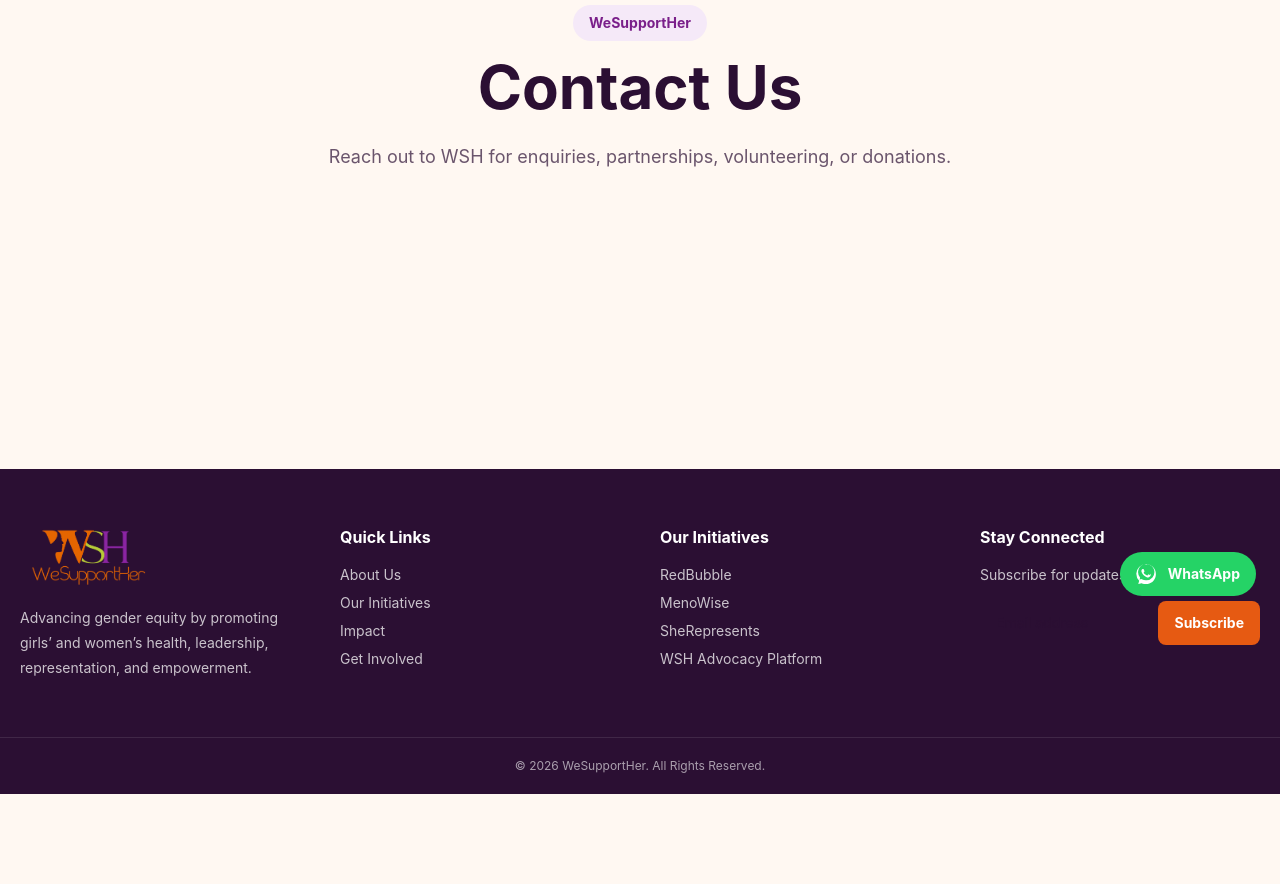
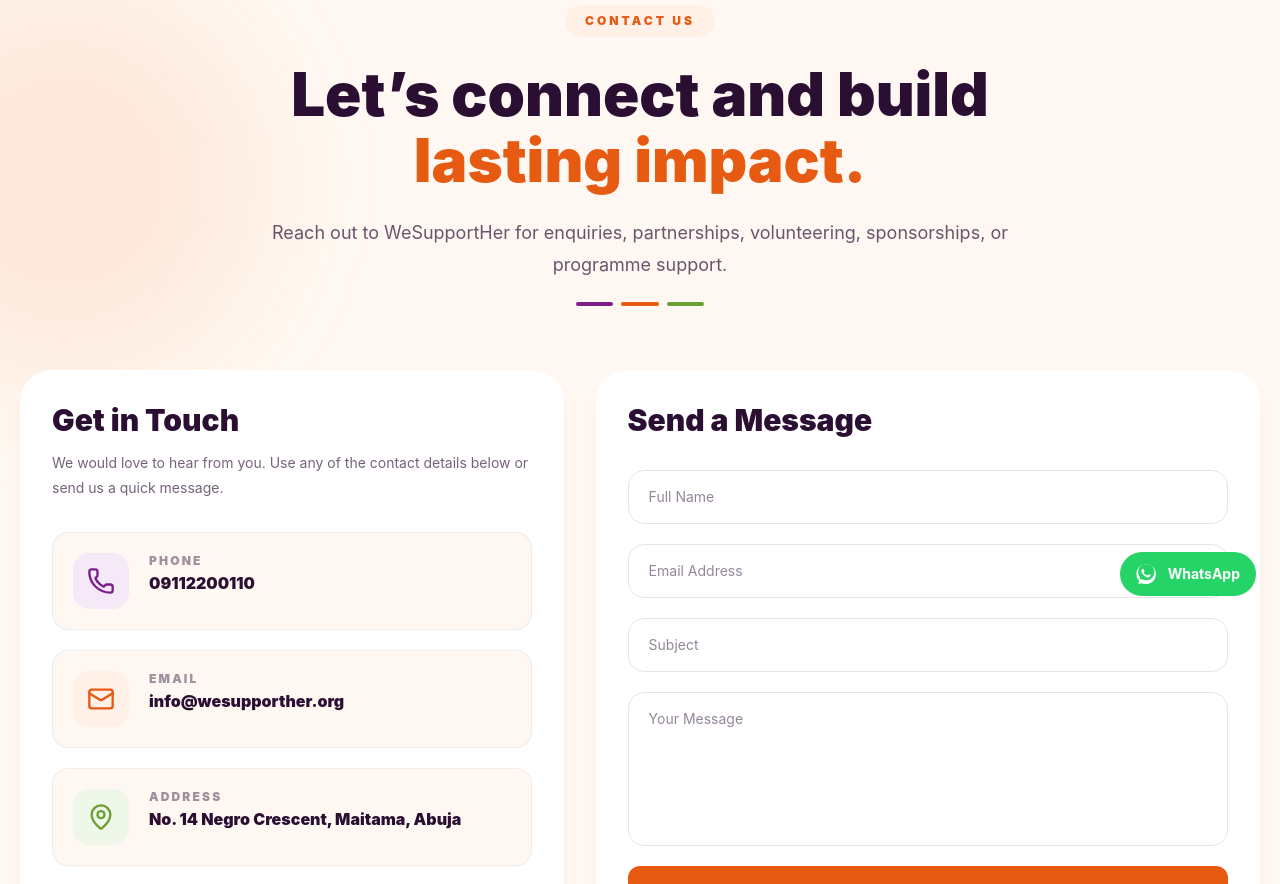
Before and after one commit to vicsystems55/wesupportherng, a Vue app: page /contact-us in a window 1280 px wide. Shown: the part 180-1064 px from the top of the page. Before the commit the page ends 974 px from the top, so only its background shows below. Built offline with nearby package versions, Linux system fonts and the light colour scheme.

Commit message:
impact page

```diff
--- a/src/pages/Contact.vue
+++ b/src/pages/Contact.vue
@@ -1,10 +1,193 @@
 <template>
   <DefaultLayout>
-    <PagePlaceholder title="Contact Us" subtitle="Reach out to WSH for enquiries, partnerships, volunteering, or donations." />
+    <main class="relative overflow-hidden bg-cream">
+      <div class="absolute -left-32 top-20 h-96 w-96 rounded-full bg-secondary/10 blur-3xl"></div>
+      <div class="absolute -right-32 bottom-20 h-96 w-96 rounded-full bg-primary/10 blur-3xl"></div>
+
+      <div class="relative z-10 mx-auto max-w-7xl px-5 py-24">
+        <div class="mx-auto max-w-3xl text-center reveal">
+          <span class="inline-flex rounded-full bg-soft-orange px-5 py-2 text-xs font-black uppercase tracking-[0.25em] text-secondary">
+            Contact Us
+          </span>
+
+          <h1 class="mt-6 font-display text-4xl font-black leading-tight text-dark md:text-6xl">
+            Let’s connect and build
+            <span class="text-secondary">lasting impact.</span>
+          </h1>
+
+          <p class="mt-6 text-base leading-relaxed text-dark/70 md:text-lg">
+            Reach out to WeSupportHer for enquiries, partnerships, volunteering,
+            sponsorships, or programme support.
+          </p>
+
+          <div class="mx-auto mt-5 flex w-32 items-center justify-center gap-2">
+            <span class="h-1 w-10 rounded-full bg-primary"></span>
+            <span class="h-1 w-10 rounded-full bg-secondary"></span>
+            <span class="h-1 w-10 rounded-full bg-accent"></span>
+          </div>
+        </div>
+
+        <div class="mt-16 grid gap-8 lg:grid-cols-[0.9fr_1.1fr]">
+          <!-- Contact Details -->
+          <div class="reveal rounded-[2rem] bg-white p-8 shadow-xl shadow-black/5">
+            <h2 class="font-display text-3xl font-black text-dark">
+              Get in Touch
+            </h2>
+
+            <p class="mt-3 text-sm leading-relaxed text-dark/65">
+              We would love to hear from you. Use any of the contact details
+              below or send us a quick message.
+            </p>
+
+            <div class="mt-8 space-y-5">
+              <a
+                v-for="item in contactDetails"
+                :key="item.title"
+                :href="item.href"
+                class="group flex gap-5 rounded-2xl border border-black/5 bg-cream p-5 transition hover:-translate-y-1 hover:bg-white hover:shadow-md"
+              >
+                <div
+                  class="flex h-14 w-14 shrink-0 items-center justify-center rounded-2xl"
+                  :class="item.bg"
+                >
+                  <component :is="item.icon" class="h-7 w-7" :class="item.color" />
+                </div>
+
+                <div>
+                  <p class="text-xs font-black uppercase tracking-[0.18em] text-dark/45">
+                    {{ item.title }}
+                  </p>
+
+                  <p class="mt-1 text-base font-black leading-snug text-dark">
+                    {{ item.value }}
+                  </p>
+                </div>
+              </a>
+            </div>
+          </div>
+
+          <!-- Contact Form -->
+          <form class="reveal rounded-[2rem] bg-white p-8 shadow-xl shadow-black/5">
+            <h2 class="font-display text-3xl font-black text-dark">
+              Send a Message
+            </h2>
+
+            <div class="mt-8 grid gap-5">
+              <input
+                type="text"
+                placeholder="Full Name"
+                class="rounded-2xl border border-black/10 px-5 py-4 text-sm outline-none transition focus:border-secondary"
+              />
+
+              <input
+                type="email"
+                placeholder="Email Address"
+                class="rounded-2xl border border-black/10 px-5 py-4 text-sm outline-none transition focus:border-secondary"
+              />
+
+              <input
+                type="text"
+                placeholder="Subject"
+                class="rounded-2xl border border-black/10 px-5 py-4 text-sm outline-none transition focus:border-secondary"
+              />
+
+              <textarea
+                rows="6"
+                placeholder="Your Message"
+                class="resize-none rounded-2xl border border-black/10 px-5 py-4 text-sm outline-none transition focus:border-secondary"
+              ></textarea>
+
+              <button
+                type="button"
+                class="inline-flex justify-center rounded-xl bg-secondary px-7 py-4 text-sm font-bold text-white transition hover:bg-primary"
+              >
+                Send Message
+              </button>
+            </div>
+          </form>
+        </div>
+
+        <!-- Map -->
+        <div class="reveal mt-10 overflow-hidden rounded-[2rem] bg-white p-4 shadow-xl shadow-black/5">
+          <div class="mb-4 flex items-center gap-3 px-2">
+            <MapPin class="h-6 w-6 text-secondary" />
+            <p class="font-bold text-dark">
+              No. 14 Negro Crescent, Maitama, Abuja
+            </p>
+          </div>
+
+          <div class="relative h-[420px] overflow-hidden rounded-[1.5rem]">
+            <iframe
+              class="absolute inset-0 h-full w-full border-0"
+              loading="lazy"
+              referrerpolicy="no-referrer-when-downgrade"
+              src="https://maps.google.com/maps?width=600&height=400&hl=en&q=No.%2014%20Negro%20Crescent%20Maitama%20Abuja%20Wesupporther&t=&z=14&ie=UTF8&iwloc=B&output=embed"
+            ></iframe>
+
+            <div class="pointer-events-none absolute left-1/2 top-1/2 -translate-x-1/2 -translate-y-full">
+              <div class="flex h-14 w-14 items-center justify-center rounded-full bg-secondary text-white shadow-xl">
+                <MapPin class="h-7 w-7" />
+              </div>
+            </div>
+          </div>
+        </div>
+      </div>
+    </main>
   </DefaultLayout>
 </template>
 
 <script setup>
+import { useSeoMeta } from '@unhead/vue'
 import DefaultLayout from '@/layouts/DefaultLayout.vue'
-import PagePlaceholder from '@/components/PagePlaceholder.vue'
+import {
+  Phone,
+  Mail,
+  MapPin,
+  Globe,
+} from 'lucide-vue-next'
+
+useSeoMeta({
+  title: 'Contact Us | WeSupportHer',
+  description:
+    'Contact WeSupportHer for enquiries, partnerships, volunteering and programme support.',
+  ogTitle: 'Contact Us | WeSupportHer',
+  ogDescription:
+    'Reach WeSupportHer by phone, email, website or visit us in Maitama, Abuja.',
+  ogImage: '/seo/contact-thumbnail.jpg',
+})
+
+const contactDetails = [
+  {
+    title: 'Phone',
+    value: '09112200110',
+    href: 'tel:09112200110',
+    icon: Phone,
+    color: 'text-primary',
+    bg: 'bg-soft-purple',
+  },
+  {
+    title: 'Email',
+    value: 'info@wesupporther.org',
+    href: 'mailto:info@wesupporther.org',
+    icon: Mail,
+    color: 'text-secondary',
+    bg: 'bg-soft-orange',
+  },
+  {
+    title: 'Address',
+    value: 'No. 14 Negro Crescent, Maitama, Abuja',
+    href: 'https://maps.google.com/?q=No.14+Negro+Crescent+Maitama+Abuja',
+    icon: MapPin,
+    color: 'text-accent',
+    bg: 'bg-soft-green',
+  },
+  {
+    title: 'Website',
+    value: 'www.wesupporther.org',
+    href: 'https://www.wesupporther.org',
+    icon: Globe,
+    color: 'text-primary',
+    bg: 'bg-soft-purple',
+  },
+]
 </script>
```
